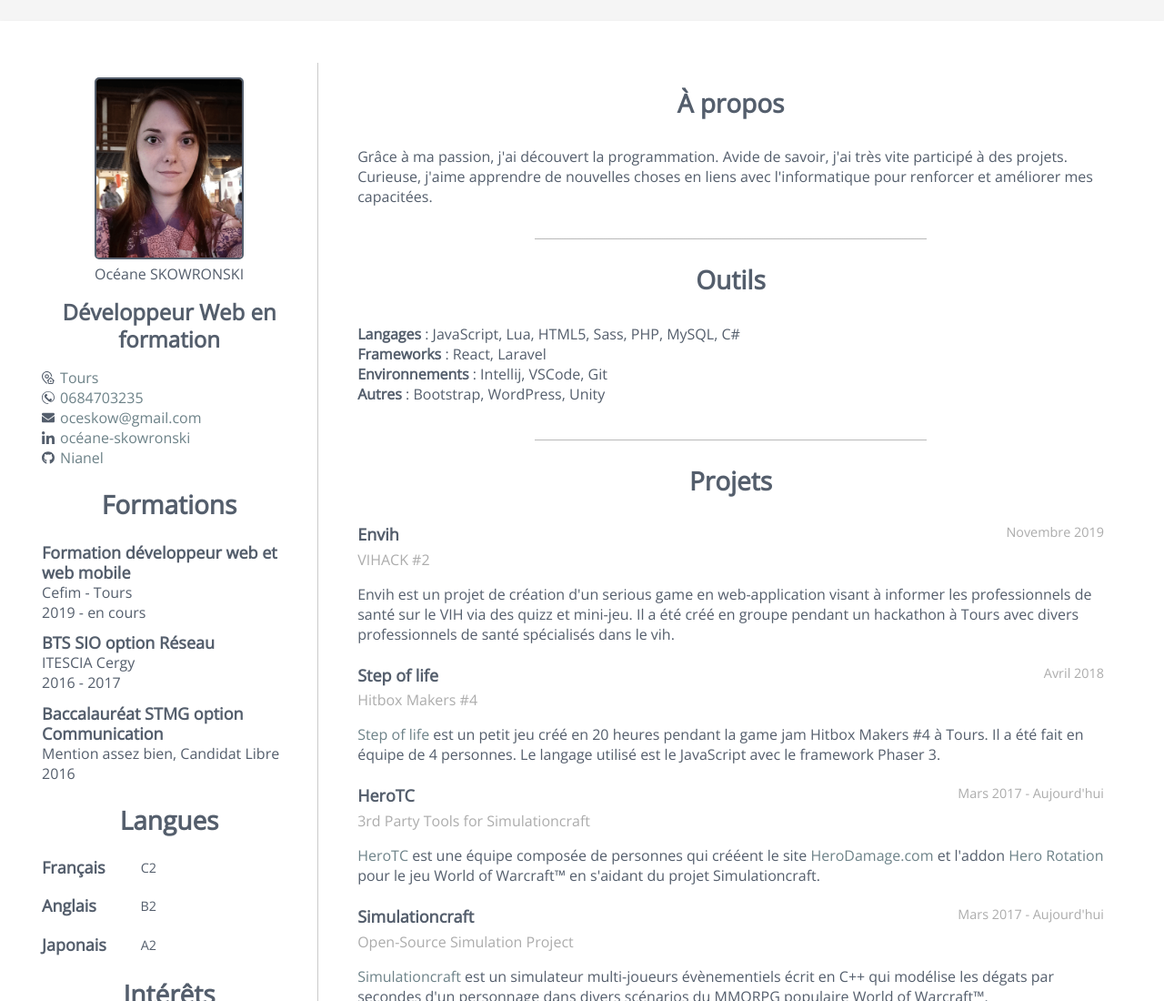
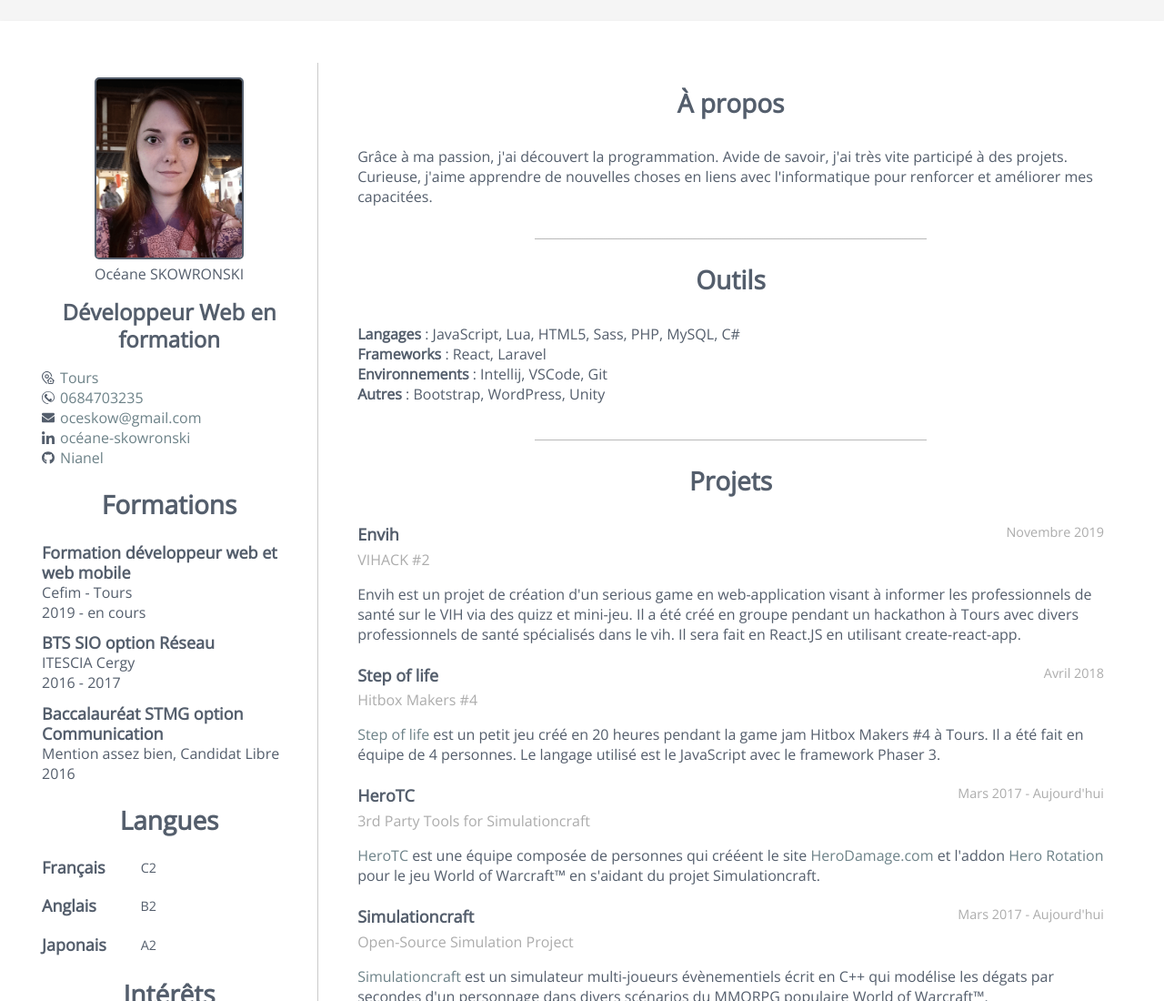
Before and after one commit to Nianel/CV, a plain HTML site: page index.html in a window 1280 px wide. Shown: the top 1100 px of the page at 91% size. Drawn offline with nearby package versions, Linux system fonts and the light colour scheme.

Commit message:
[CV] Minor update

```diff
--- a/index.html
+++ b/index.html
@@ -127,7 +127,7 @@
           <p> Envih est un projet de création d'un serious game en web-application visant à informer les professionnels de
             santé sur le VIH via des quizz et mini-jeu.
             Il a été créé en groupe pendant un hackathon à Tours avec divers professionnels de santé spécialisés dans le
-            vih.
+            vih. Il sera fait en React.JS en utilisant create-react-app.
           </p>
         </div>
         <div>
```
